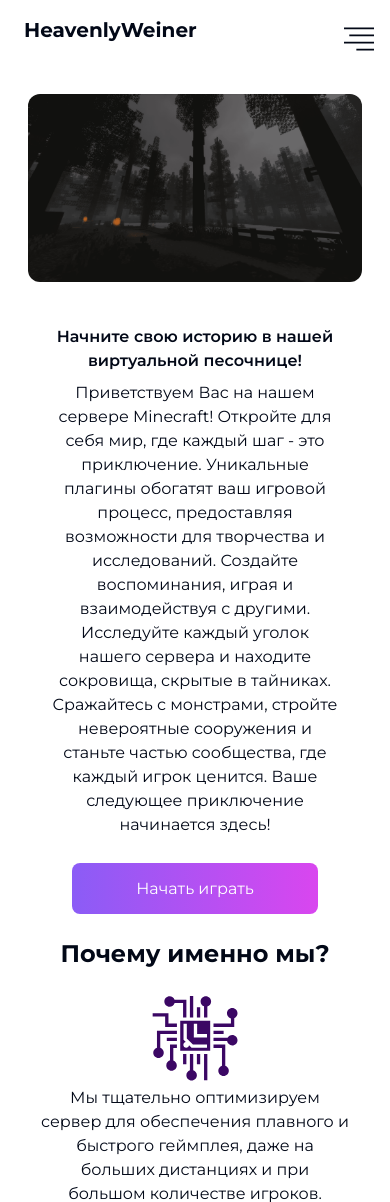
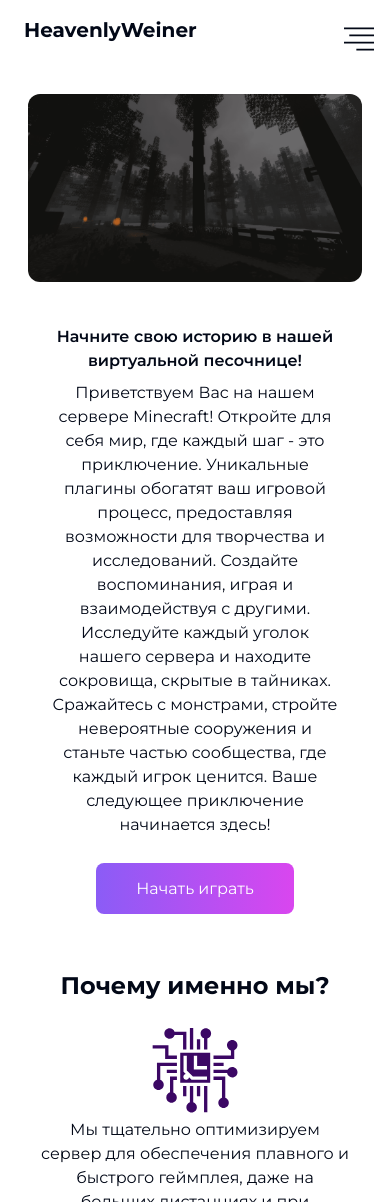
Before and after one commit to Z1ppzy/bigweb, a React (Vite) app: page / in a window 390 px wide. Shown: the top 1202 px of the page. Built offline with nearby package versions, Linux system fonts and the light colour scheme.

Commit message:
fixed button on Home page

```diff
--- a/src/Pages/Home.tsx
+++ b/src/Pages/Home.tsx
@@ -52,16 +52,17 @@ export default function Home() {
             <div className='mt-10 md:mt-16 text-center'>
               <Link
                 to='/register'
-                className='bg-gradient-to-r from-violet-500 to-fuchsia-500 rounded-lg px-16 py-4 text-white hover:text-teal-400 duration-500'
+                className='bg-gradient-to-r from-violet-500 to-fuchsia-500 rounded-lg px-10 md:px-16 py-4 text-white hover:text-teal-400 duration-500'
               >
                 Начать играть
               </Link>
             </div>
           </div>
         </div>
-        <h1 className='text-2xl text-center md:text-4xl'>
-          <b>Почему именно мы?</b>
-        </h1>
+          <h1 className='mt-8 text-2xl text-center md:text-4xl'>
+            <b>Почему именно мы?</b>
+          </h1>
+
         <div className='mx-10 place-items-center md:grid grid-cols-3 md:mx-32 text-center mb-10 gap-20'>
           <div className='flex flex-col items-center mt-5'>
             <GiProcessor className='text-8xl text-purple-950' />
@@ -129,7 +130,10 @@ export default function Home() {
               <AccordionContent>
                 На нашем сервере установлены базовые правила игры, но подробнее
                 с ними можно ознакомиться{' '}
-                <Link to='/rules' className='font-bold hover:text-purple-800 duration-500'>
+                <Link
+                  to='/rules'
+                  className='font-bold hover:text-purple-800 duration-500'
+                >
                   тут
                 </Link>
                 .
```
